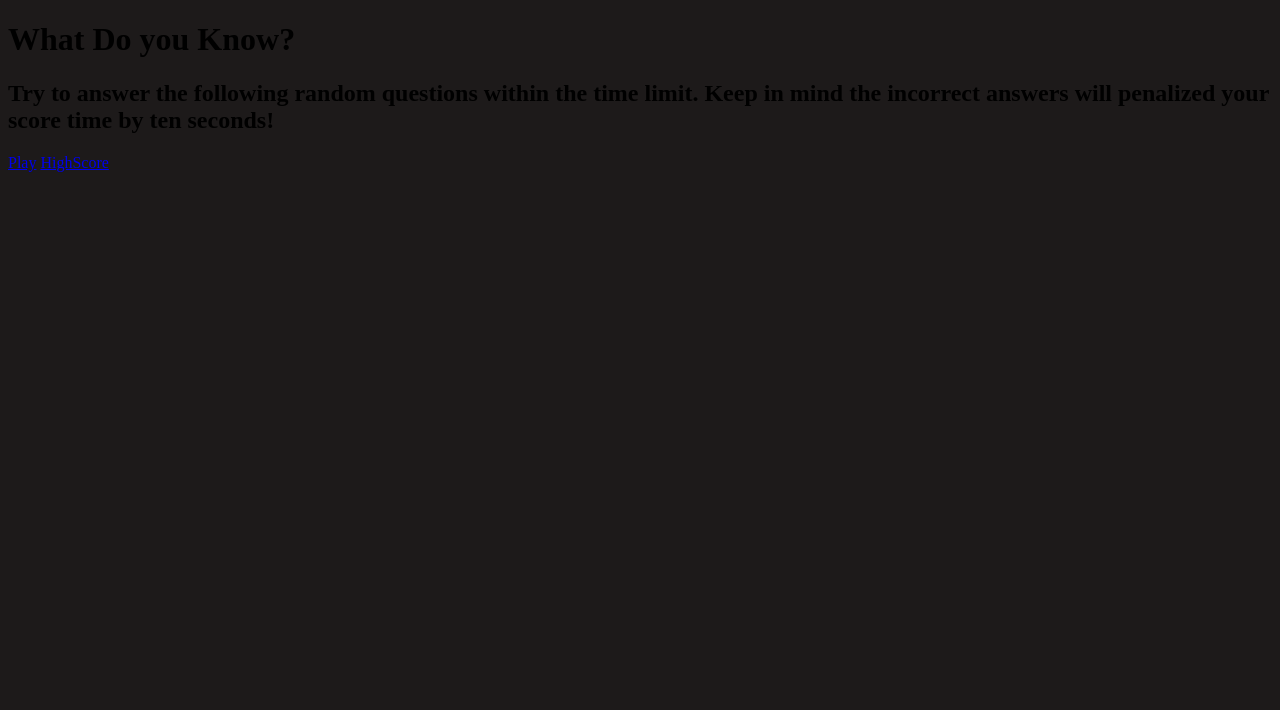
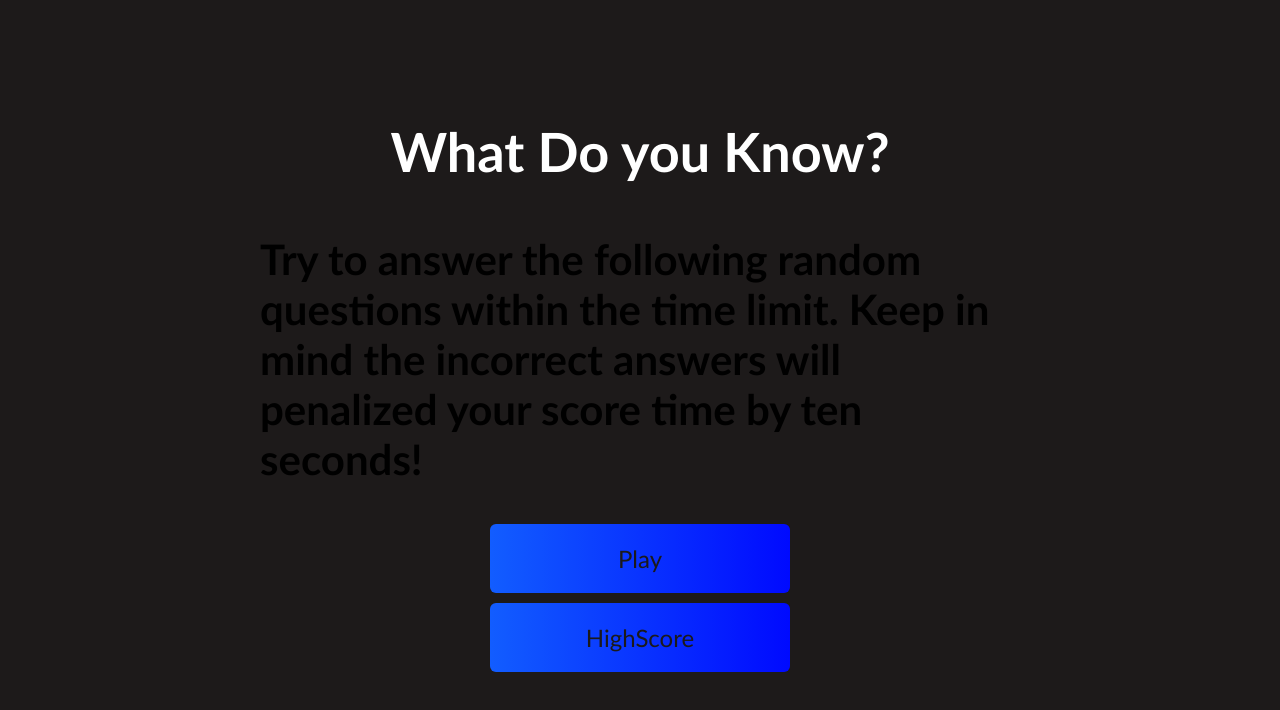
Before and after one commit to JennTopo/WhatDoYouKnow, a plain HTML site: page index.html in a window 1280 px wide. Drawn offline with Linux system fonts and the light colour scheme.

Commit message:
add rest of the coding
when testing the coding I deleted everything  to find out I hadn't linked it to the HTML properly, and had to restart it again...typos
I am still tweaking the layout, but now I know it works

```diff
--- a/style.css
+++ b/style.css
@@ -1,2 +1,94 @@
+/* here is where the HomePage CSS coding is found*/
 :root{
     background-color: rgb(29,26,26);
+}
+*{
+    box-sizing: border-box;
+    margin: 0;
+    padding: 0;
+    font-size: 62.5%;
+    font-family:'Gill Sans', 'Gill Sans MT', Calibri, 'Trebuchet MS', sans-serif;
+}
+
+h1 {
+font-size: 5.4rem;
+color:white;
+margin-bottom: 5rem;
+}
+
+h2{
+    font-size: 4.2rem;
+    margin-bottom: 4rem;
+}
+
+.container {
+    width: 100vw;
+    height: 100vh;
+    display: flex;
+    justify-content: center;
+    align-items: center;
+    max-width: 80rem;
+    margin: 0 auto;
+    padding: 2rem;
+}
+
+.flex-column {
+    display: flex;
+    flex-direction:column;
+}
+
+.flex-center {
+    justify-content: center;
+    align-items:center;
+}
+.justify-center {
+    justify-content: center;
+}
+.text-center {
+    text-align: center;
+}
+
+.hidden {
+    display:none;
+}
+/* up to this point this is does not effect the buttons below this line will style the buttons*/
+.button{
+    font-size: 2.4rem;
+    padding:2rem 0;
+    width: 30rem;
+    text-align: center;
+    margin-bottom: 1rem;
+    text-decoration: none;
+    color: rgb(28, 26, 26);
+    background: linear-gradient(90deg,rgb(18,93,255)0%, rgb(0,10,255) 100%);
+    border-radius: 6px;
+}
+/* some elements might remove because not necessary*/
+.button:hover{
+    cursor: pointer;
+    box-shadow: 0 0 4rem, 1.4rem 0 rgba(8,114,244,0.6);
+    transition: transform 150ms;
+    transform: scale(1.03);
+}
+.button[disable]hover{
+    cursor: not-allowed;
+    box-shadow:none;
+    transform: none;
+}
+/*
+#HighScoresButton {
+    background: linear-gradient(90deg,rgb(255,247,9) 0% rgb(240,221,6) 100%);
+  }
+  #HighScoresButton {
+    box-shadow: 0 0.4rem, 1.4rem 0 rgba(255,255,0,0.5);
+  }
+  */
+  /* this is the container for the game.
+    .gameContainer {
+        width: 800px;
+        max-width: 80%;
+        background-color: white;
+        border-radius: 5px;
+        padding: 10px;
+        box-shadow: 0 0 10px 2px;
+    }*/
```
